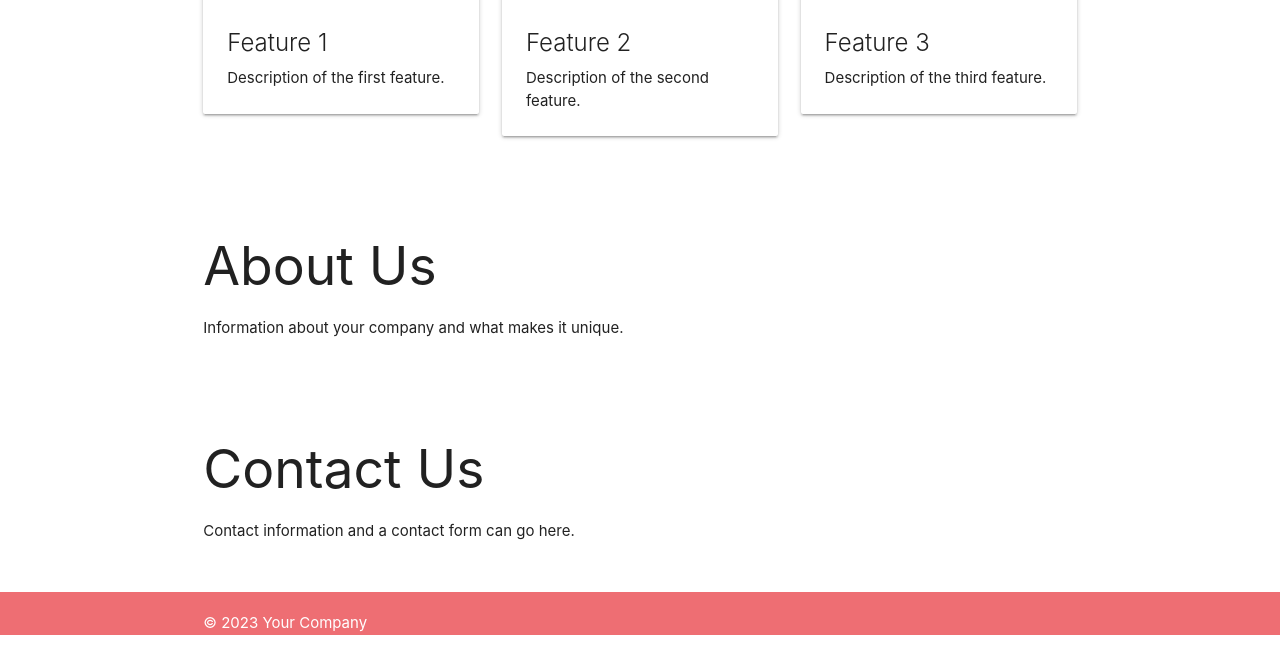
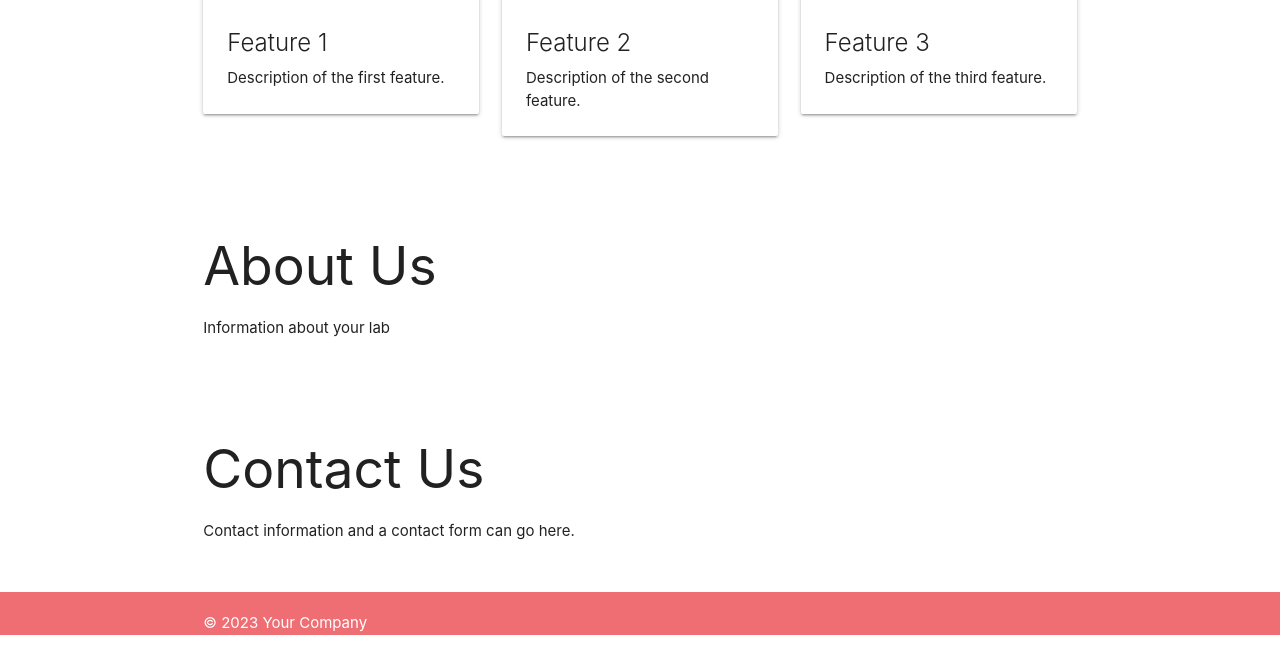
Before and after one commit to bsgarcia/Azure2, a plain HTML site: page src/index.html in a window 1280 px wide. Shown: the part 614-1269 px from the top of the page. Drawn offline with nearby package versions, Linux system fonts and the light colour scheme.

Commit message:
lab instead of company

```diff
--- a/src/index.html
+++ b/src/index.html
@@ -85,7 +85,7 @@
         <div class="row">
             <div class="col s12">
                 <h2 class="header">About Us</h2>
-                <p>Information about your company and what makes it unique.</p>
+                <p>Information about your lab</p>
             </div>
         </div>
     </div>
```
